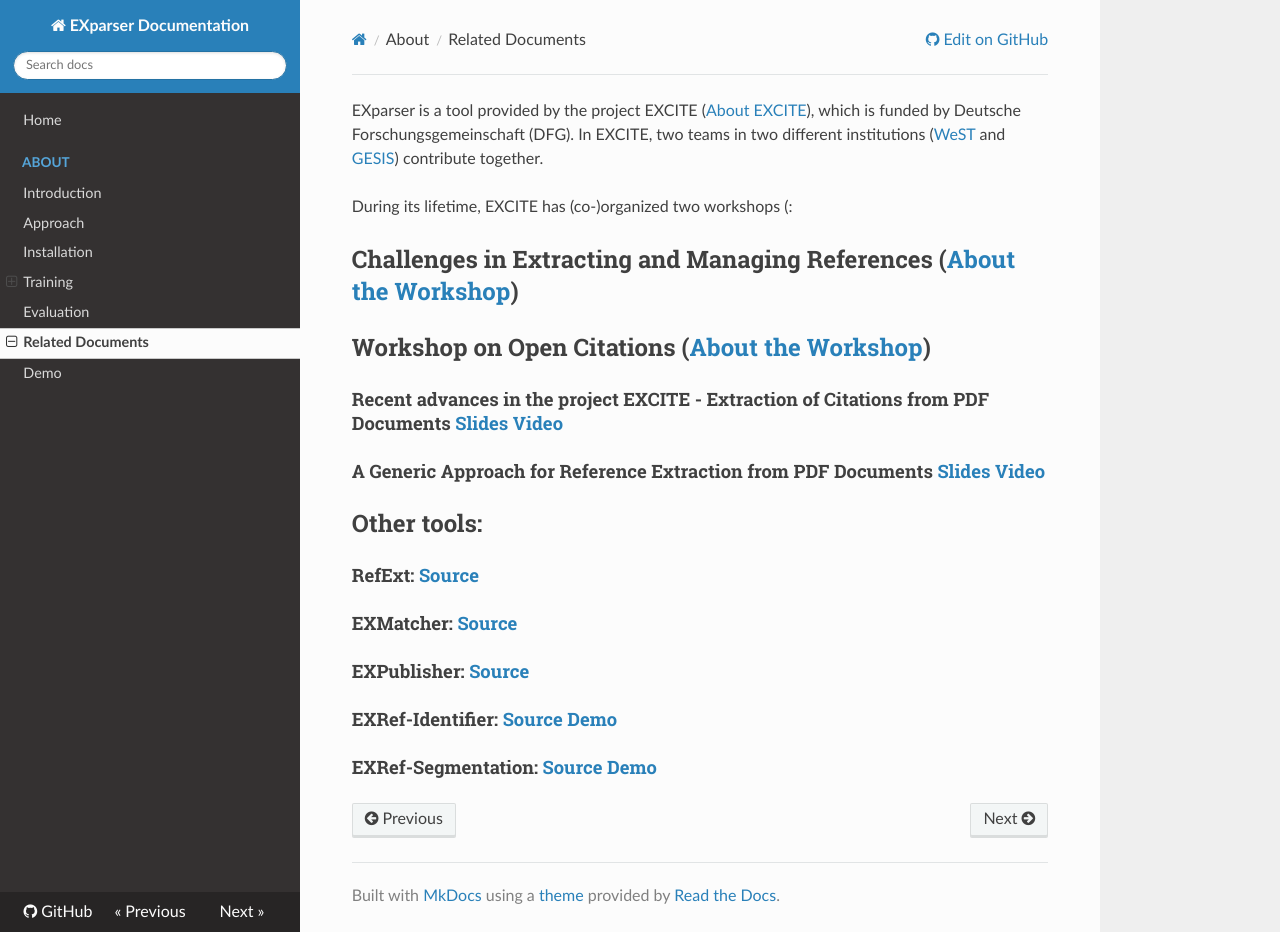
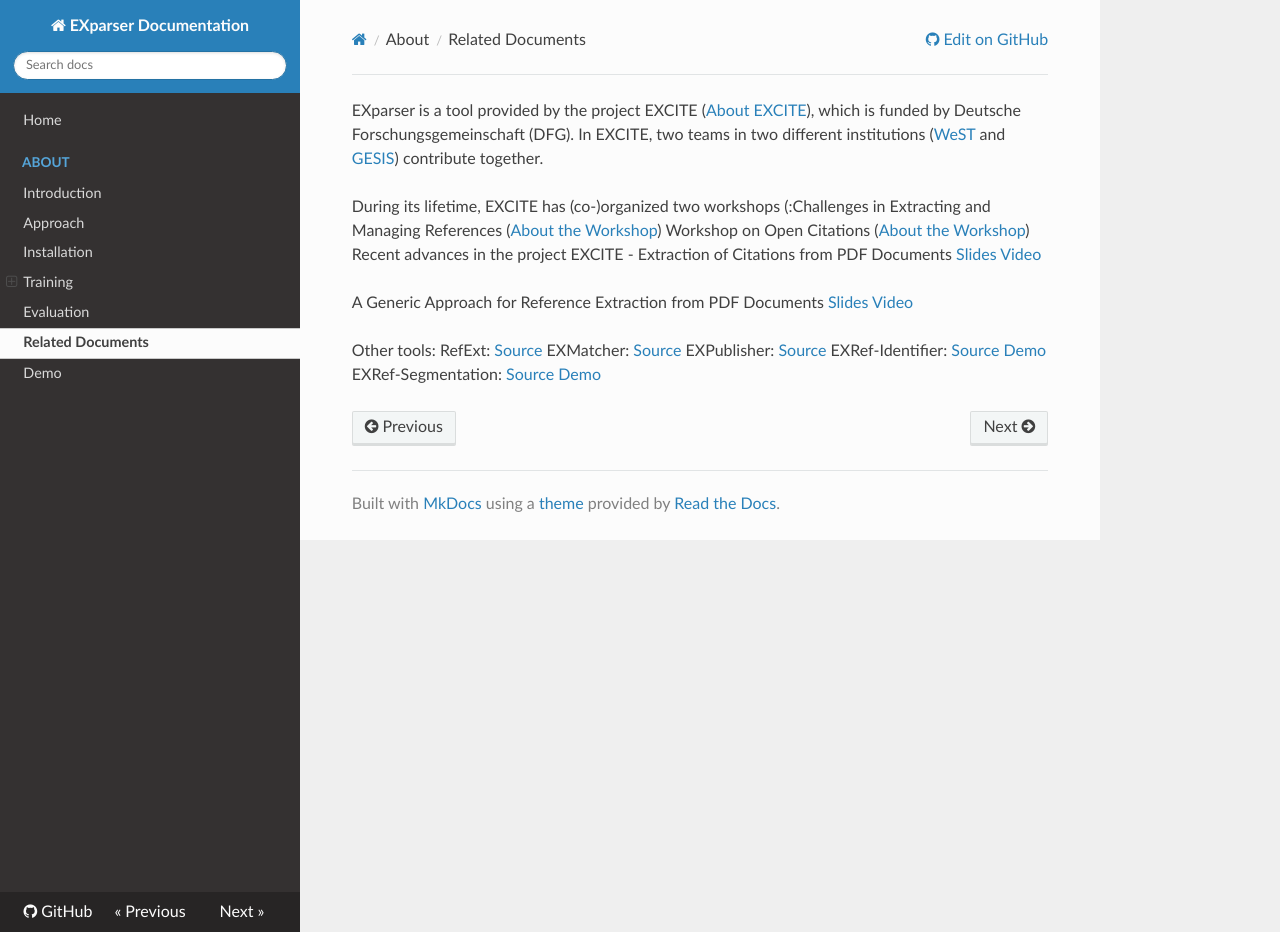
Before and after one commit to exciteproject/Exparser, an MkDocs documentation site: the page built from docs/Related.md, in a window 1280 px wide and 932 px high. Built offline with MkDocs 1.6.1, drawn with Linux system fonts in a browser that asks for light colours; nearby versions of some CDN libraries; old or Windows-style settings are respelled for this version of MkDocs; some of the changed lines change nothing that is shown.

Commit message:
removing style

```diff
--- a/docs/Related.md
+++ b/docs/Related.md
@@ -1,17 +1,16 @@
 EXparser is a tool provided by the project EXCITE ([About EXCITE](http://excite.west.uni-koblenz.de/website/)), which is funded by Deutsche Forschungsgemeinschaft (DFG). In EXCITE, two teams in two different institutions ([WeST](http://west.uni-koblenz.de/en/research/excite) and [GESIS](https://www.gesis.org/forschung/drittmittelprojekte/projektuebersicht-drittmittel/excite/)) contribute together.
 
 
-During its lifetime, EXCITE has (co-)organized two workshops (:
-## Challenges in Extracting and Managing References ([About the Workshop](http://west.uni-koblenz.de/en/research/excite/workshop-2017))
-## Workshop on Open Citations  ([About the Workshop](https://workshop-oc.github.io/))
-#### Recent advances in the project EXCITE - Extraction of Citations from PDF Documents [Slides](https://www.slideshare.net/Philipp_Mayr/recent-advances-in-the-project-excite-extraction-of-citations-from-pdf-documents-113329062) [Video](https://www.youtube.com/watch?v=2_CfcHN8lHA&list=PLaUmBQ7P5K-Ad-kZteHMl_cOImX1I8_9E&index=7&t=0s)
+During its lifetime, EXCITE has (co-)organized two workshops (:Challenges in Extracting and Managing References ([About the Workshop](http://west.uni-koblenz.de/en/research/excite/workshop-2017))
+Workshop on Open Citations  ([About the Workshop](https://workshop-oc.github.io/))
+Recent advances in the project EXCITE - Extraction of Citations from PDF Documents [Slides](https://www.slideshare.net/Philipp_Mayr/recent-advances-in-the-project-excite-extraction-of-citations-from-pdf-documents-113329062) [Video](https://www.youtube.com/watch?v=2_CfcHN8lHA&list=PLaUmBQ7P5K-Ad-kZteHMl_cOImX1I8_9E&index=7&t=0s)
 
-#### A Generic Approach for Reference Extraction from PDF Documents [Slides](https://www.slideshare.net/ZeydBoukhers/a-generic-approach-for-reference-extraction-from-pdf-documents) [Video](https://www.youtube.com/watch?v=LuW9Fbyu7S0&list=PLaUmBQ7P5K-Ad-kZteHMl_cOImX1I8_9E&index=17&t=0s)
+A Generic Approach for Reference Extraction from PDF Documents [Slides](https://www.slideshare.net/ZeydBoukhers/a-generic-approach-for-reference-extraction-from-pdf-documents) [Video](https://www.youtube.com/watch?v=LuW9Fbyu7S0&list=PLaUmBQ7P5K-Ad-kZteHMl_cOImX1I8_9E&index=17&t=0s)
 
 
-## Other tools:
-#### RefExt: [Source](https://github.com/mkrnr/refext)
-#### EXMatcher: [Source](https://github.com/exciteproject/EXmatcher)
-#### EXPublisher: [Source](https://github.com/exciteproject/EXpublisher)
-#### EXRef-Identifier: [Source](https://github.com/exciteproject/EXannotator) [Demo](http://excite.west.uni-koblenz.de/refanno/index.html)
-#### EXRef-Segmentation: [Source](https://github.com/exciteproject/EXannotator) [Demo](http://excite.west.uni-koblenz.de/seganno/index.html)
+Other tools:
+RefExt: [Source](https://github.com/mkrnr/refext)
+EXMatcher: [Source](https://github.com/exciteproject/EXmatcher)
+EXPublisher: [Source](https://github.com/exciteproject/EXpublisher)
+EXRef-Identifier: [Source](https://github.com/exciteproject/EXannotator) [Demo](http://excite.west.uni-koblenz.de/refanno/index.html)
+EXRef-Segmentation: [Source](https://github.com/exciteproject/EXannotator) [Demo](http://excite.west.uni-koblenz.de/seganno/index.html)
```
